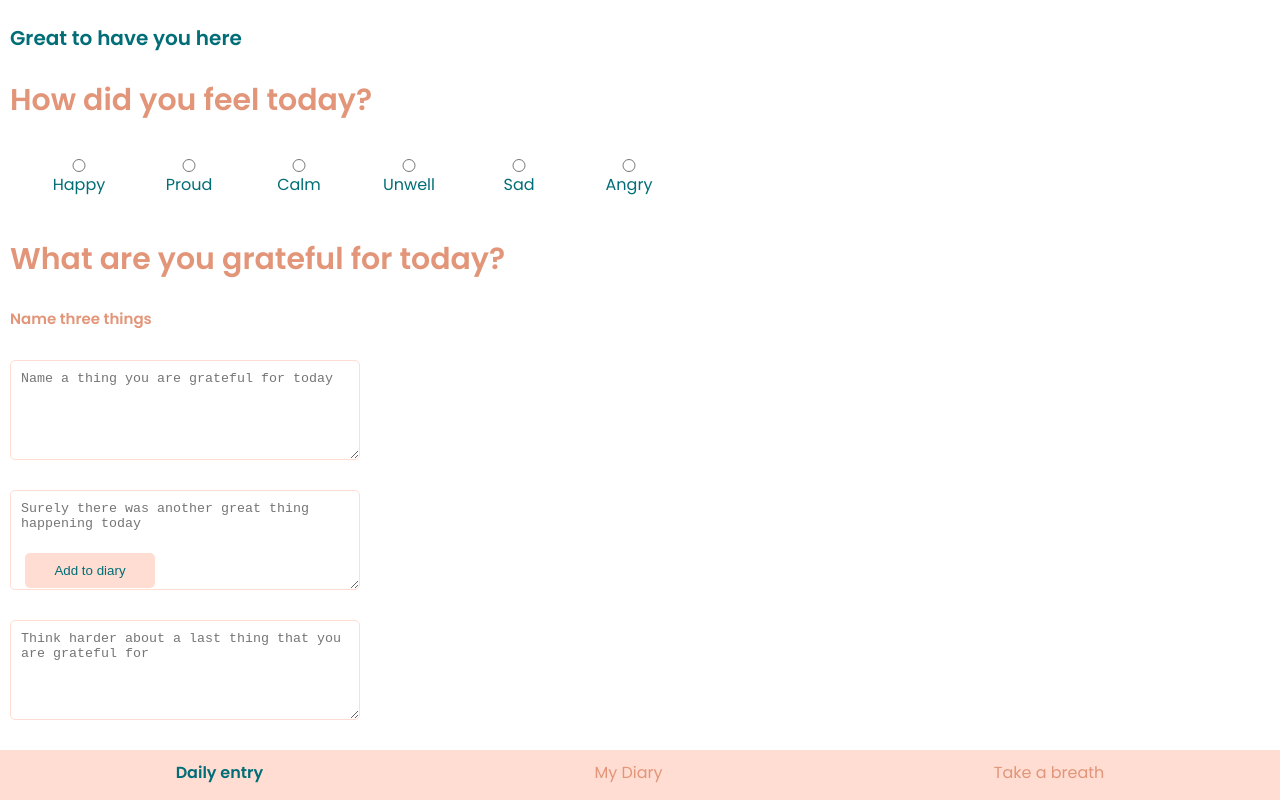
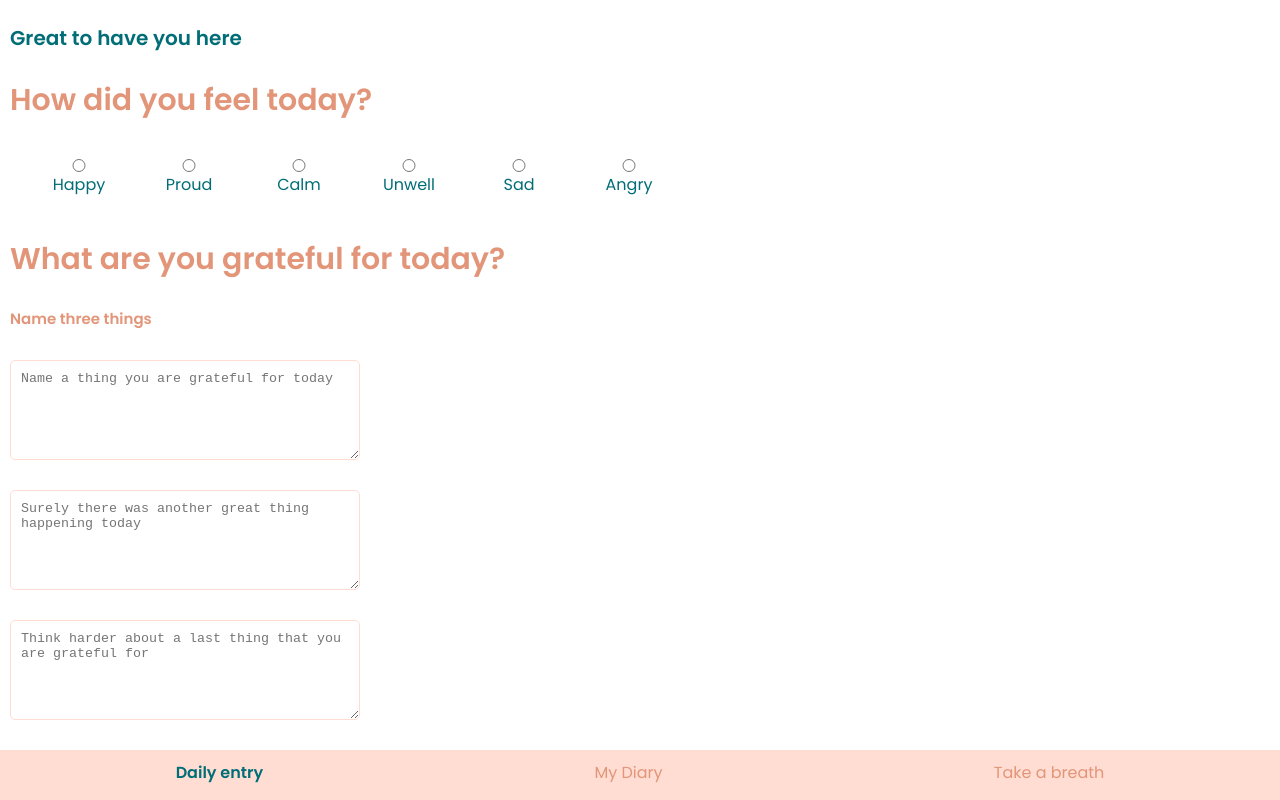
Before and after one commit to ckskr/capstone-project, a Next.js app: page /entry in a window 1280 px wide. Shown: the top 800 px of the page. Built offline with nearby package versions, Linux system fonts and the light colour scheme.

Commit message:
dont know but commit

```diff
--- a/src/components/Button/StyledButton.js
+++ b/src/components/Button/StyledButton.js
@@ -13,10 +13,6 @@ const StyledButton = styled.button`
 		css`
 			color: var(--turq);
 			background-color: var(--rose);
-			margin-bottom: 170px;
-			position: absolute;
-			bottom: 70px;
-			left: 15px;
 
 			&:hover {
 				background: var(--salmon);
--- a/src/components/Form/Form.js
+++ b/src/components/Form/Form.js
@@ -122,10 +122,7 @@ export default function Form() {
 	);
 }
 
-const StyledForm = styled.form`
-	position: relative;
-	height: calc(100vh - 50px);
-`;
+const StyledForm = styled.form``;
 
 const StyledTextarea = styled.textarea`
 	display: flex;
--- a/src/styles.js
+++ b/src/styles.js
@@ -55,13 +55,17 @@ export const GlobalStyle = createGlobalStyle`
 	}
 
 	body {
-		height: calc(100vh - 10vh);
+		height: 100vh;
 		margin: 0;
 		padding: 10px;
+		padding-bottom:100px;
 		font-family: 'Poppins', sans-serif;
 		font-size: 1rem;
 		font-style: "normal";
 
+	}
+	main {
+		padding-bottom:100px;
 	}
 
 :root {
```
